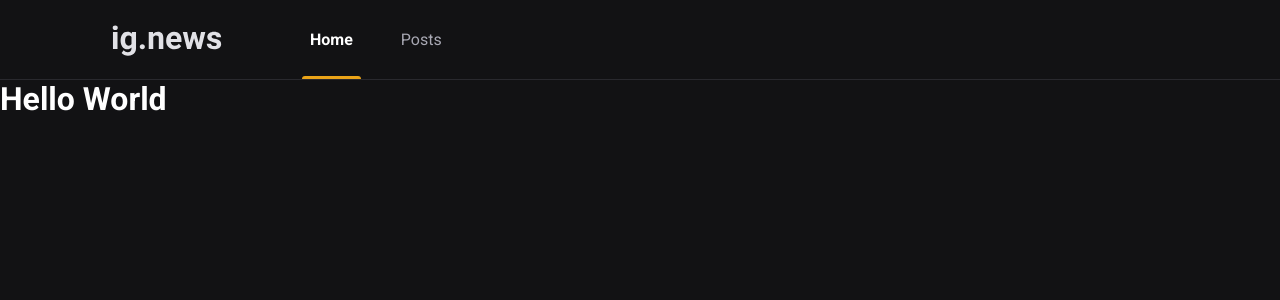
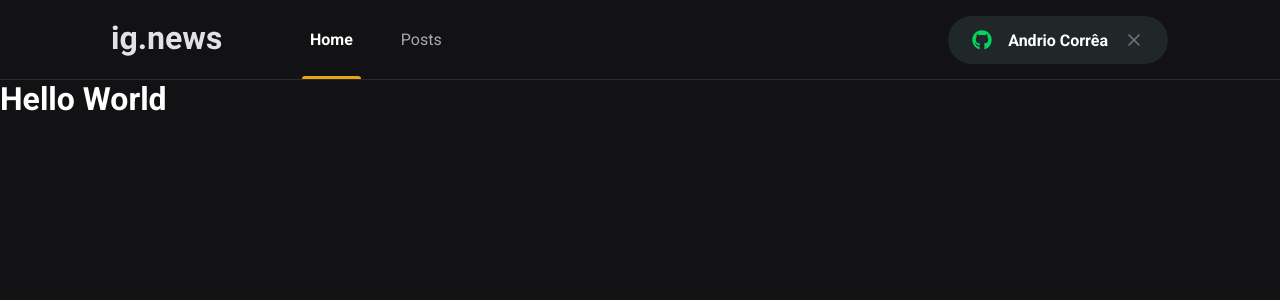
Before and after one commit to AndrioC/ig-news-ignite-course-application, a Next.js app: page / in a window 1280 px wide. Shown: the top 300 px of the page. Built offline with nearby package versions, Linux system fonts and the light colour scheme.

Commit message:
SignInButton component added

```diff
--- a/package.json
+++ b/package.json
@@ -11,6 +11,7 @@
     "next": "10.0.9",
     "react": "17.0.2",
     "react-dom": "17.0.2",
+    "react-icons": "^4.2.0",
     "sass": "^1.32.8"
   },
   "devDependencies": {
--- a/src/components/Header/index.tsx
+++ b/src/components/Header/index.tsx
@@ -1,3 +1,4 @@
+import { SignInButton } from '../SignInButton'
 import styles from './styles.module.scss'
 
 export function Header(){
@@ -9,6 +10,7 @@
                     <a className={styles.active}>Home</a>
                     <a>Posts</a>
                 </nav>
+                <SignInButton />
             </div>
         </header>
     )
--- a/src/components/Header/styles.module.scss
+++ b/src/components/Header/styles.module.scss
@@ -51,4 +51,8 @@
         }
 
     }
+
+    button {
+        margin-left: auto;
+    }
 }
--- /dev/null
+++ b/src/components/SignInButton/index.tsx
@@ -0,0 +1,20 @@
+import {FaGithub} from 'react-icons/fa'
+import {FiX} from 'react-icons/fi'
+import styles from './styles.module.scss'
+
+export function SignInButton(){
+
+    const isUserLoggedIn = true;
+
+    return isUserLoggedIn ? (
+        <button type="button" className={styles.signInButton}>
+        <FaGithub color="#04d361"/>
+        Andrio Corrêa
+        <FiX color="#737380" className={styles.closeIcon}/>
+        </button>
+    ) : (
+        <button type="button" className={styles.signInButton}>
+        <FaGithub color="#eba418"/>
+        Sign in with Github</button>
+    )
+}
--- /dev/null
+++ b/src/components/SignInButton/styles.module.scss
@@ -0,0 +1,33 @@
+.signInButton {
+    height: 3rem;
+    border-radius: 3rem;
+    background: var(--gray-850);
+    border: 0;
+
+    padding: 0 1.5rem;
+    display: flex;
+    align-items: center;
+    justify-content: center;
+
+    color: var(--white);
+    font-weight: bold;
+
+    svg {
+        width: 20px;
+        height: 20px;
+    }
+
+    svg:first-child{
+        margin-right: 1rem;
+    }
+
+    svg.closeIcon{
+        margin-left: 1rem;
+    }
+
+    transition: filter 0.2s;
+
+    &:hover {
+        filter: brightness(0.8);
+    }
+}
--- a/src/styles/global.scss
+++ b/src/styles/global.scss
@@ -10,6 +10,7 @@
     --gray-100: #e1e1e6;
     --gray-300: #a8a8b3;
     --gray-800: #29292e;
+    --gray-850: #1f2729;
     --gray-900: #121214;
 
     --cyan-500: #61dafb;
```
Also changed, not shown: 1 other file (tests, documents, lock files or other folders).
